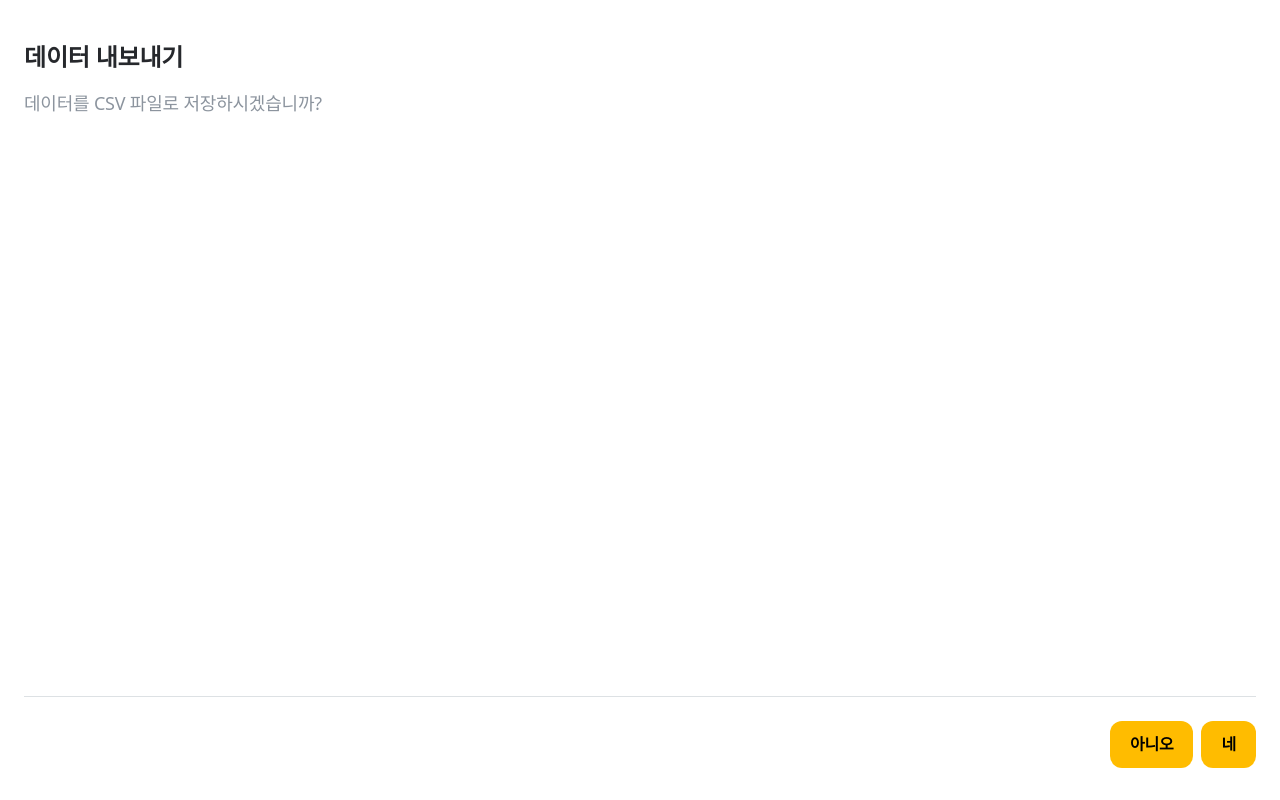
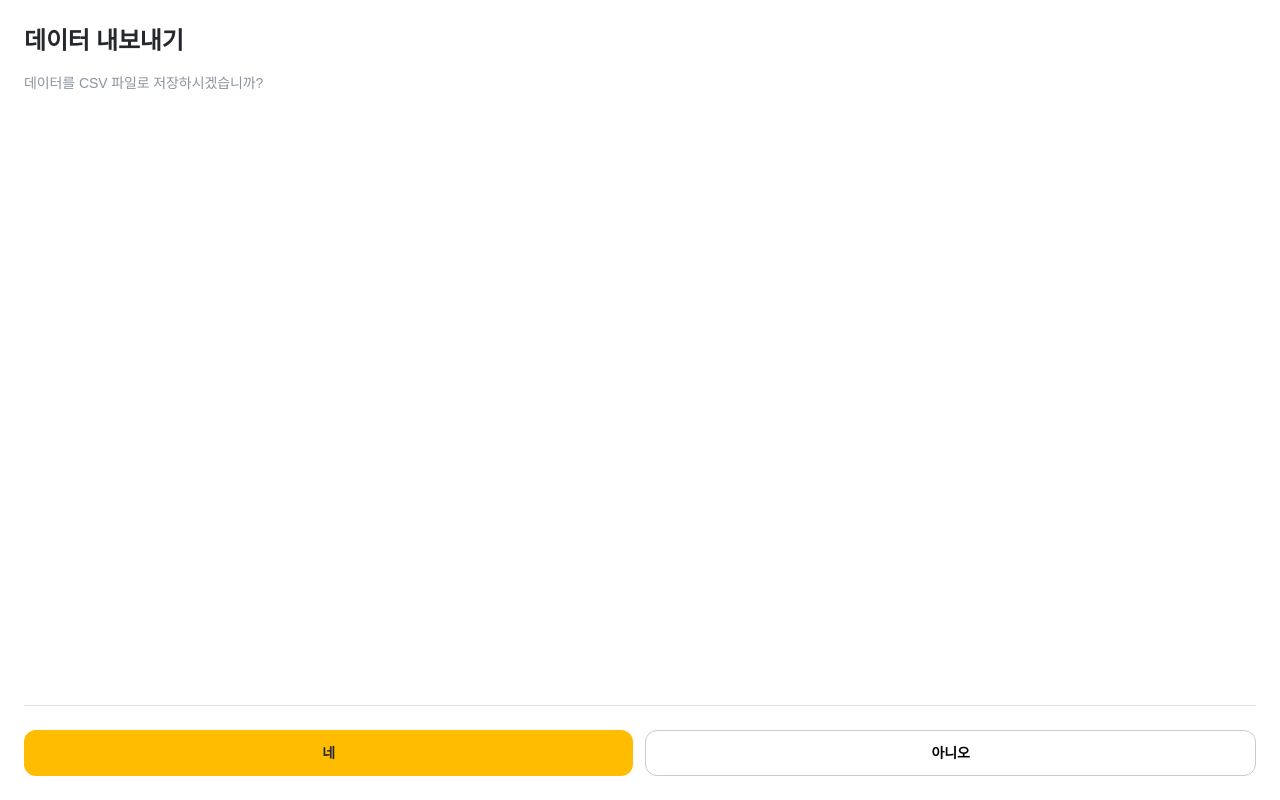
Before and after one commit to JGStudy/MoneyDefenseJGS, a Vue app in the folder MoneyDefenseJGS/: page /setting in a window 1280 px wide. Both pictures are taken after a click on the item "데이터 내보내기". Shown: the top 800 px of the page. Built offline with nearby package versions, Linux system fonts and the light colour scheme; what v-calendar would draw is missing.

Commit message:
Feat: 데이터 내보내기 , 초기화 함수 구현

```diff
--- a/MoneyDefenseJGS/src/components/setting/SideModal.vue
+++ b/MoneyDefenseJGS/src/components/setting/SideModal.vue
@@ -1,23 +1,20 @@
 <template>
   <Teleport to="body">
-    <div v-if="isRendered" class="fixed inset-0 z-50 flex font-sans">
-      <!-- 딤 처리 (외부 클릭 시 닫힘) -->
-      <div class="flex-1 bg-black/30 backdrop-blur-sm" @click.self="closeModal" />
+    <div v-if="isRendered" class="fixed inset-0 z-50 flex">
+      <!-- 배경 딤처리 -->
+      <div class="flex-1 bg-black/30 backdrop-blur-sm" @click.self="$emit('close')" />
 
       <!-- 슬라이드 모달 -->
       <div
-        class="w-full h-full bg-white dark:bg-kb-dark-line text-kb-ui-02 dark:text-kb-dark-text transition-transform duration-500 ease-in-out transform"
+        class="w-full h-full bg-white dark:bg-kb-dark-muted text-kb-ui-02 dark:text-kb-dark-text transition-transform duration-500 ease-in-out transform"
         :class="isVisible ? 'translate-x-0' : 'translate-x-full'"
-        role="dialog"
-        aria-modal="true"
       >
-        <div class="flex flex-col h-full justify-between px-6 pt-10 pb-8">
-          <!-- 제목 / 설명 -->
+        <div class="p-6 flex flex-col h-full justify-between">
           <div>
-            <h2 class="text-title02 font-bold mb-4">
+            <h2 class="text-title02 font-semibold mb-4">
               {{ modalTitle[type] || '설정' }}
             </h2>
-            <p class="text-body01 text-kb-ui-05 dark:text-kb-dark-subtext leading-relaxed">
+            <p class="text-body03 text-kb-ui-05 dark:text-kb-dark-subtext">
               {{
                 type === 'reset'
                   ? '정말 초기화하시겠습니까?'
@@ -28,21 +25,21 @@
             </p>
           </div>
 
-          <!-- 버튼 영역 -->
           <div
-            class="flex justify-end gap-2 pt-6 border-t border-kb-ui-08 dark:border-kb-dark-line mt-10"
+            class="mt-6 flex justify-center gap-3 pt-6 border-t border-kb-ui-08 dark:border-kb-dark-line"
           >
             <button
-              class="px-5 py-3 rounded-xl text-body02 font-semibold bg-kb-yellow-positive text-black hover:opacity-90 transition"
-              @click="closeModal"
+              @click="handleSave"
+              class="px-5 py-3 rounded-xl text-body03 font-semibold bg-kb-yellow-positive text-kb-ui-02 dark:text-kb-dark-text hover:bg-kb-ui-10 dark:hover:bg-kb-dark-muted transition w-full"
+            >
+              네
+            </button>
+
+            <button
+              @click="$emit('close')"
+              class="px-5 py-3 rounded-xl text-body03 font-semibold border border-kb-ui-07 text-black hover:brightness-105 transition w-full"
             >
               아니오
-            </button>
-            <button
-              class="px-5 py-3 rounded-xl text-body02 font-semibold bg-kb-yellow-positive text-black hover:opacity-90 transition"
-              @click="handleSave"
-            >
-              네
             </button>
           </div>
         </div>
@@ -52,18 +49,16 @@
 </template>
 
 <script setup>
-import { ref, onMounted, onUnmounted, nextTick } from 'vue'
-import { useRouter } from 'vue-router'
+import { ref, onMounted, nextTick } from 'vue'
 import apiClient from '@/api/apiClient'
 
 const props = defineProps({ type: String })
 const emit = defineEmits(['close'])
 
-const router = useRouter()
-
 const isRendered = ref(false)
 const isVisible = ref(false)
 
+// 모달 제목 매핑
 const modalTitle = {
   user: '사용자 정보',
   theme: '테마 설정',
@@ -71,62 +66,35 @@ const modalTitle = {
   reset: '데이터 초기화',
 }
 
-// 모달 열릴 때 실행됨
+// 모달 mount
 onMounted(async () => {
   isRendered.value = true
   await nextTick()
-
-  // 브라우저 히스토리에 모달 열림 상태를 추가
-  history.pushState({ modal: true }, '')
-
-  // 살짝 delay 주고 슬라이드 인
   requestAnimationFrame(() => {
     isVisible.value = true
   })
-
-  // ESC 키, 뒤로가기 감지용 이벤트 등록
-  window.addEventListener('popstate', handleBack)
-  window.addEventListener('keydown', handleEsc)
 })
 
-// 모달이 닫힐 때 정리
-onUnmounted(() => {
-  window.removeEventListener('popstate', handleBack)
-  window.removeEventListener('keydown', handleEsc)
-})
-
-// 뒤로가기 or history.back() 시 모달 닫기
-function handleBack() {
-  isVisible.value = false
-  setTimeout(() => emit('close'), 300) // 애니메이션 고려
+// 닫기 (네 or 아니오 모두 사용)
+function closeModal() {
+  emit('close')
 }
 
-// ESC 키 눌렀을 때도 닫기
-function handleEsc(e) {
-  if (e.key === 'Escape') {
-    closeModal()
-  }
-}
-
-// 닫기 버튼 or 딤 클릭 시 실행
-function closeModal() {
-  history.back() // popstate 트리거
-}
-
-// 확인 버튼 눌렀을 때
+// 확인 버튼 처리
 function handleSave() {
   if (props.type === 'export') {
     exportToCSV()
   } else if (props.type === 'reset') {
     resetDatabase()
   }
+
   closeModal()
 }
 
-// 데이터 CSV로 내보내기
+// CSV 내보내기
 async function exportToCSV() {
   try {
-    const { data } = await apiClient.get('/transactions')
+    const { data } = await apiClient.get('/Title') // 사용자가 직접 입력한 내용
     const csv = convertToCSV(data)
     const blob = new Blob([csv], { type: 'text/csv;charset=utf-8;' })
     const url = URL.createObjectURL(blob)
@@ -137,12 +105,14 @@ async function exportToCSV() {
     document.body.appendChild(link)
     link.click()
     document.body.removeChild(link)
+
+    console.log('✅ CSV 저장 완료')
   } catch (error) {
-    console.error('CSV 내보내기 실패:', error)
+    console.error('❌ CSV 내보내기 실패:', error)
   }
 }
 
-// 전체 데이터 리셋
+// 전체 데이터 초기화
 async function resetDatabase() {
   try {
     const endpoints = [
@@ -157,6 +127,9 @@ async function resetDatabase() {
       'items',
       'fileter',
       'select',
+      'budgetmap',
+      'monthlyData',
+      'totalmoney',
     ]
 
     for (const endpoint of endpoints) {
@@ -164,17 +137,31 @@ async function resetDatabase() {
       await Promise.all(data.map((item) => apiClient.delete(`/${endpoint}/${item.id}`)))
     }
 
-    console.log('✅ 모든 주요 데이터가 초기화되었습니다.')
+    console.log('✅ 모든 데이터 초기화 완료')
   } catch (error) {
-    console.error('전체 초기화 실패:', error)
+    console.error('❌ 전체 초기화 실패:', error)
   }
 }
 
-// 배열 → CSV 텍스트로 변환
+// CSV 변환 함수
 function convertToCSV(data) {
   if (!data || !data.length) return ''
-  const headers = Object.keys(data[0]).join(',')
-  const rows = data.map((obj) => Object.values(obj).join(',')).join('\n')
-  return `${headers}\n${rows}`
+
+  //  추출할 필드 순서 정의
+  const headers = ['날짜', '분류', '카테고리', '거래처', '금액', '메모']
+
+  //  각 행을 순서대로 구성
+  const rows = data.map((item) => [
+    item.date,
+    item.type,
+    item.category,
+    item.name,
+    item.amount,
+    item.memo ?? '',
+  ])
+
+  //  문자열로 합치기
+  const csvRows = rows.map((row) => row.join(','))
+  return `${headers.join(',')}\n${csvRows.join('\n')}`
 }
 </script>
```
